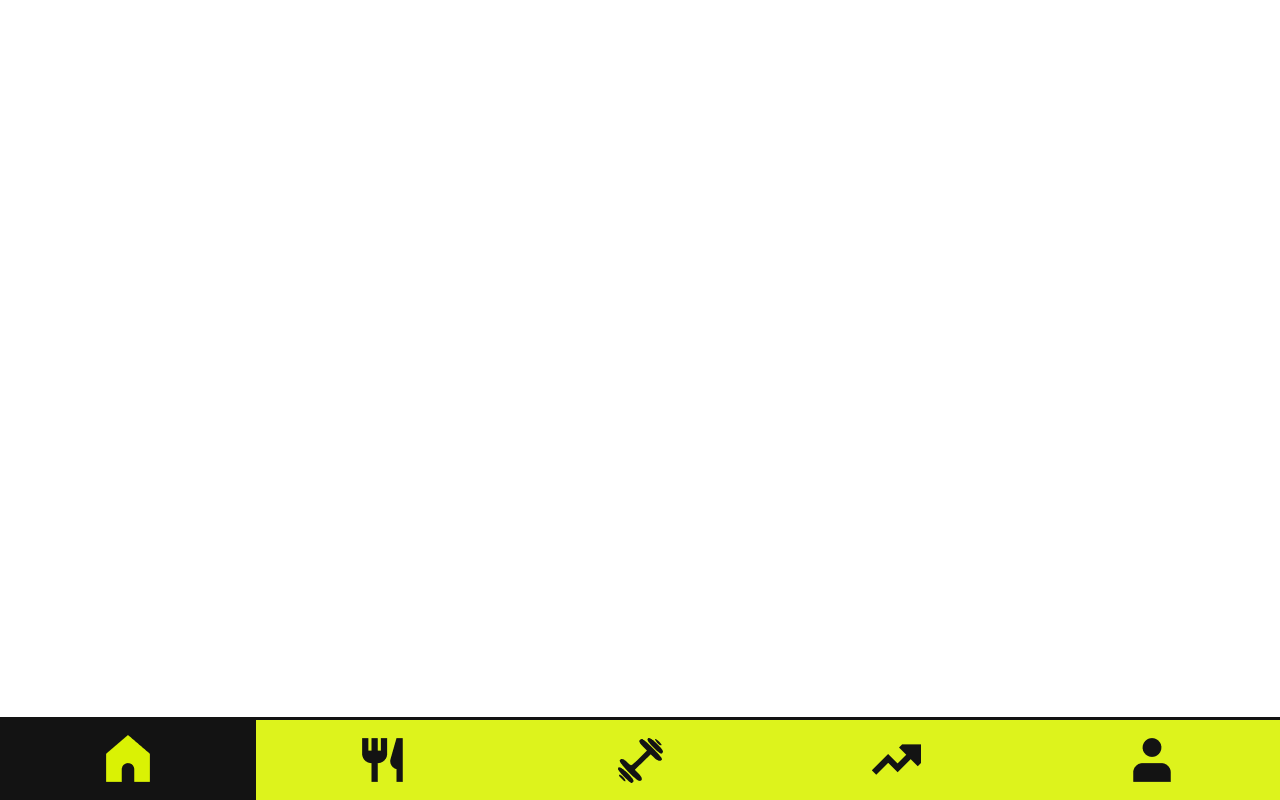
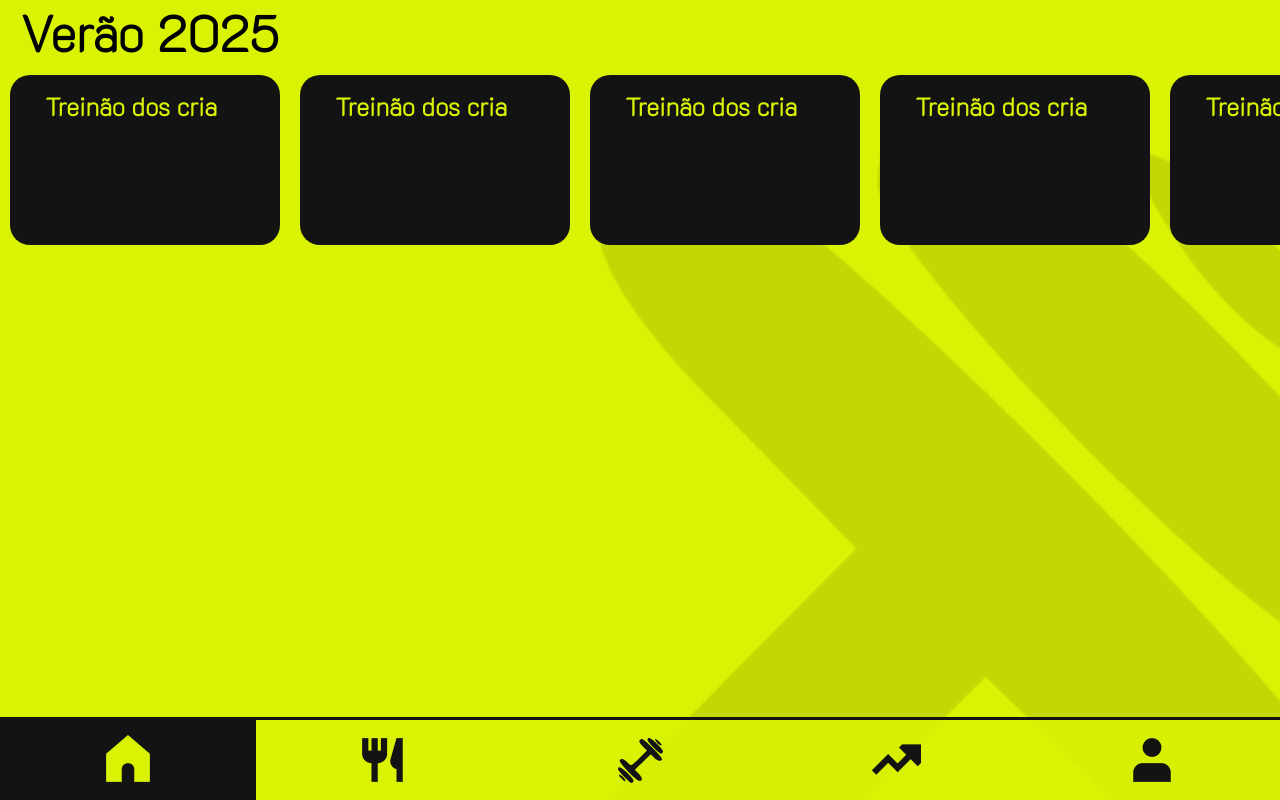
Before and after one commit to Entra-21/neomax-frontend, an Angular app: page /workouts in a window 1280 px wide. Before the commit this address led to /. Built offline with nearby package versions, Linux system fonts and the light colour scheme.

Commit message:
Create workouts component

```diff
--- a/src/app/app.component.html
+++ b/src/app/app.component.html
@@ -1,3 +1,4 @@
 <main class="main">
+  <router-outlet></router-outlet>
   <app-footer></app-footer>
 </main>
--- a/src/app/app.routes.ts
+++ b/src/app/app.routes.ts
@@ -1,4 +1,5 @@
 import { Routes } from '@angular/router';
 import { HomeComponent } from './components/home/home.component';
+import { WorkoutsComponent } from './components/workouts/workouts.component';
 
-export const routes: Routes = [{ path: 'home', component: HomeComponent }];
+export const routes: Routes = [{ path: 'home', component: HomeComponent }, {path: 'workouts', component: WorkoutsComponent}];
--- /dev/null
+++ b/src/app/components/workouts/workouts.component.css
@@ -0,0 +1,38 @@
+.workouts-main {
+    width: 100vw;
+
+}
+
+h2 {
+    margin-left: 20px;
+    font-size: 50px;
+}
+
+.workouts-scroll {
+    overflow-x: scroll;
+
+}
+
+.workout-container {
+    display: flex;
+    width: fit-content;
+    position: relative;
+}
+
+.workout-container h2 {
+    position: absolute;
+}
+
+.workout-card{
+    background-color: var(--black);
+    width: 250px;
+    height: 150px;
+    padding: 10px;
+    border-radius: 20px;
+    margin: 10px;
+}
+.workout-card h2{
+    color: var(--green);
+    padding: 5px;
+    font-size: 25px;
+}
--- /dev/null
+++ b/src/app/components/workouts/workouts.component.html
@@ -0,0 +1,26 @@
+<div class="workouts-main">
+  <h2>Verão 2025</h2>
+  <div class="workouts-scroll">
+    <div class="workout-container">
+      <div class="workout-card">
+        <h2>Treinão dos cria</h2>
+      </div>
+
+      <div class="workout-card">
+        <h2>Treinão dos cria</h2>
+      </div>
+
+      <div class="workout-card">
+        <h2>Treinão dos cria</h2>
+      </div>
+
+      <div class="workout-card">
+        <h2>Treinão dos cria</h2>
+      </div>
+
+      <div class="workout-card">
+        <h2>Treinão dos cria</h2>
+      </div>
+    </div>
+  </div>
+</div>
--- a/src/index.html
+++ b/src/index.html
@@ -9,7 +9,5 @@
 </head>
 <body>
   <app-root></app-root>
-  <app-workout-card></app-workout-card><br>
-
 </body>
 </html>
--- a/src/styles.css
+++ b/src/styles.css
@@ -4,9 +4,9 @@
     padding: 0;
     font-family: "K2D", sans-serif;
 }
-fbody {
+body {
     background-color: var(--green);
-   /* background-image: url("./assets/background-logo.png");*/
+    background-image: url("./assets/background-logo.png");
     background-size: 120vw;
     background-repeat: no-repeat;
     background-position-y: 15vh;
```
Also changed, not shown: src/app/componentes/workout-card/workout-card.component.css (deleted, +0 -21 lines), src/app/componentes/workout-card/workout-card.component.html (deleted, +0 -10 lines), src/app/componentes/workout-card/workout-card.component.ts (deleted, +0 -12 lines), src/app/components/workouts/workouts.component.ts (added, +11 -0 lines).
